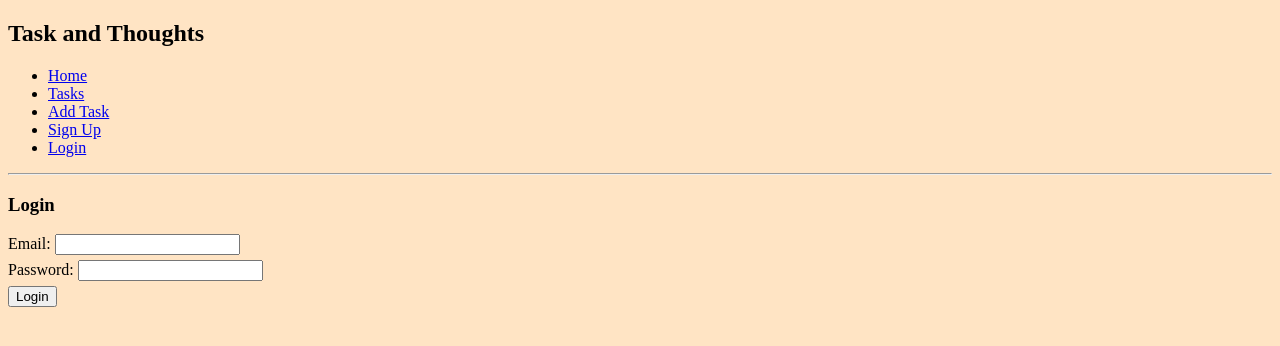
After one commit to endang-ismaya/django-thoughts, a Django app: page /users/login/ in a window 1280 px wide. The commit adds this page. Shown: the top 346 px of the page. Run offline with Django 4.2, Linux system fonts and the light colour scheme; parts of the project's set-up code (start-up, migrations or seed data) failed here and were passed over.

Commit message:
add user_login and user_logout

```diff
--- a/app_journal/forms.py
+++ b/app_journal/forms.py
@@ -1,6 +1,10 @@
+from django import forms
 from django.forms import ModelForm
 from django.contrib.auth.forms import UserCreationForm
 from django.contrib.auth.models import User
+from django.contrib.auth.forms import AuthenticationForm
+from django.forms.widgets import PasswordInput, TextInput
+
 
 from app_journal.models import Task
 
@@ -18,3 +22,8 @@ class RegisterForm(UserCreationForm):
     class Meta:
         model = User
         fields = ("first_name", "last_name", "email", "password1", "password2")
+
+
+class LoginForm(AuthenticationForm):
+    username = forms.CharField(widget=TextInput())
+    password = forms.CharField(widget=PasswordInput())
--- a/app_journal/urls.py
+++ b/app_journal/urls.py
@@ -8,6 +8,9 @@ urlpatterns = [
     path("tasks/add/", views.add_task, name="add_task"),
     path("tasks/<int:pk>/update/", views.update_task, name="update_task"),
     path("tasks/<int:pk>/delete/", views.delete_task, name="delete_task"),
-    path("users/register/", views.register, name="register"),
-    path("users/register/success", views.register_success, name="register_success"),
+    path("users/register/", views.user_register, name="register"),
+    path("users/register/success/", views.register_success, name="register_success"),
+    path("users/login/", views.user_login, name="login"),
+    path("users/logout/", views.user_logout, name="logout"),
+    path("dashboard/", views.dashboard, name="dashboard"),
 ]
--- a/app_journal/views.py
+++ b/app_journal/views.py
@@ -1,9 +1,10 @@
 from django.shortcuts import redirect, render
 from django.urls import reverse
-from django.contrib.auth.models import User
+from django.contrib.auth import authenticate, login, logout
+from django.contrib import messages
 
 from app_journal import models
-from app_journal.forms import TaskForm, RegisterForm
+from app_journal.forms import TaskForm, RegisterForm, LoginForm
 
 
 def home(request):
@@ -13,7 +14,43 @@ def home(request):
 # ---------------
 # Users
 # ---------------
-def register(request):
+def user_logout(request):
+    logout(request)
+    messages.success(request, ("You have been logged out."))
+    return redirect(reverse("app_journal:login"))
+
+
+def user_login(request):
+    if request.method == "POST":
+        form = LoginForm(request, data=request.POST)
+
+        if form.is_valid():
+            username = request.POST.get("username")
+            password = request.POST.get("password")
+
+            user = authenticate(request, username=username, password=password)
+
+            if user is not None:
+                login(request, user)
+                messages.success(request, ("You have been logged in."))
+                return redirect(reverse("app_journal:dashboard"))
+            else:
+                messages.warning(request, ("Error logging In - Please try it again."))
+                return redirect(reverse("app_journal:login"))
+
+        context = {
+            "form": form,
+        }
+        return render(request, "login.html", context)
+
+    form = LoginForm()
+    context = {
+        "form": form,
+    }
+    return render(request, "login.html", context)
+
+
+def user_register(request):
     if request.method == "POST":
         form = RegisterForm(request.POST)
 
@@ -93,3 +130,10 @@ def delete_task(request, pk):
     context = {"task": task}
 
     return render(request, "delete_task.html", context)
+
+
+# ---------------
+# Dashboard
+# ---------------
+def dashboard(request):
+    return render(request, "dashboard.html")
--- a/templates/base.html
+++ b/templates/base.html
@@ -17,6 +17,7 @@
                 <li><a href={% url 'app_journal:tasks' %}>Tasks</a></li>
                 <li><a href={% url 'app_journal:add_task' %}>Add Task</a></li>
                 <li><a href={% url 'app_journal:register' %}>Sign Up</a></li>
+                <li><a href={% url 'app_journal:login' %}>Login</a></li>
             </ul>
         </nav>
         <hr>
--- /dev/null
+++ b/templates/login.html
@@ -0,0 +1,30 @@
+{% include "base.html" %}
+
+<!-- content -->
+{% block content %}
+
+<h3>Login</h3>
+
+<form method="POST" autocomplete="off" enctype="multipart/form-data">
+    {% csrf_token %}
+    <!-- form errors start -->
+    {% if form.errors %}
+    <p>{{ form.errors }}</p>
+    {% endif %}
+    <!-- form errors end -->
+    <!-- form start -->
+    <div style="margin-bottom: 5px">
+        <label for="email">Email: </label>
+        <!-- username as email -->
+        {{form.username}}
+    </div>
+    <div style="margin-bottom: 5px">
+        <label for="password">Password: </label>
+        <!-- password -->
+        {{form.password}}
+    </div>
+    <!-- from end -->
+    <input type="submit" value="Login" />
+</form>
+
+{% endblock content %}
```
Also changed, not shown: templates/dashboard.html (added, +10 -0 lines).
